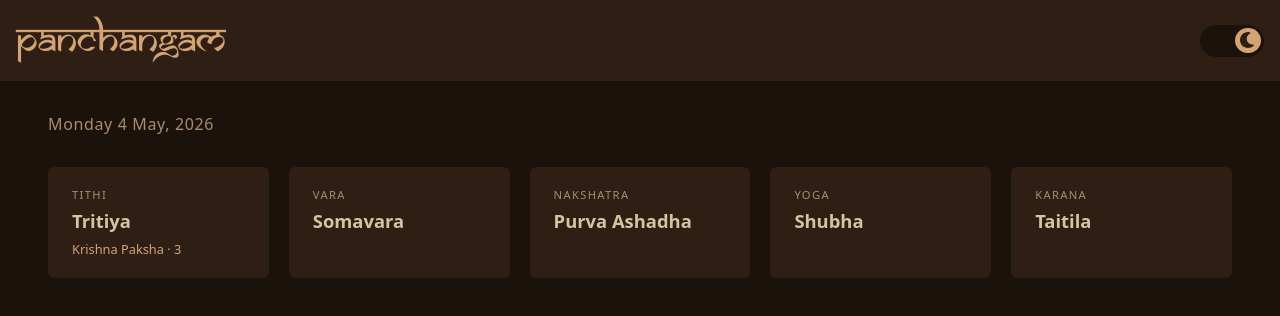
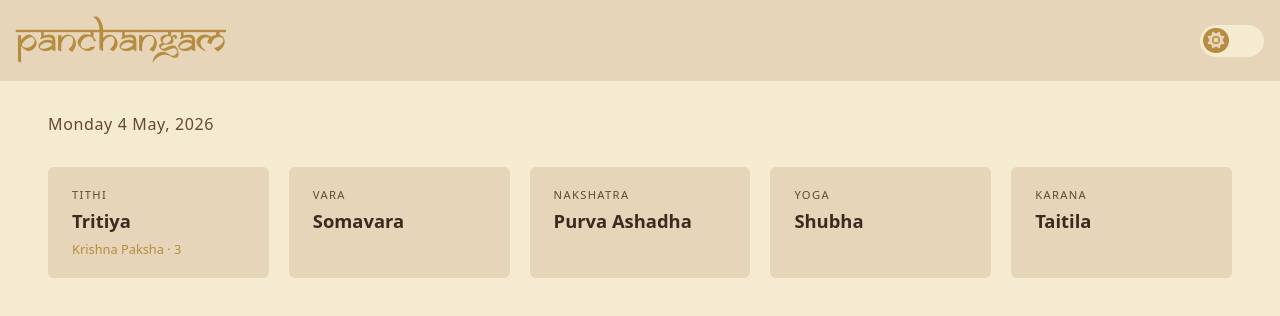
Before and after one commit to ram-g-athreya/panchangam, a React (Vite) app: page / in a window 1280 px wide. Shown: the top 316 px of the page. Built offline with nearby package versions, Linux system fonts and the light colour scheme.

Commit message:
Update App.tsx

```diff
--- a/src/App.tsx
+++ b/src/App.tsx
@@ -4,7 +4,7 @@ import { DailyView } from "./pages/DailyView";
 import type { Theme } from "./constants";
 
 export function App() {
-  const [theme, setTheme] = useState<Theme>("dark");
+  const [theme, setTheme] = useState<Theme>("light");
 
   useEffect(() => {
     document.documentElement.setAttribute("data-theme", theme);
```
